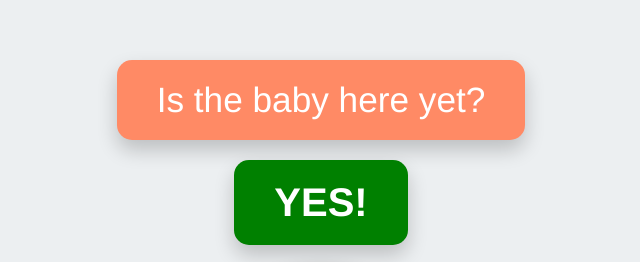
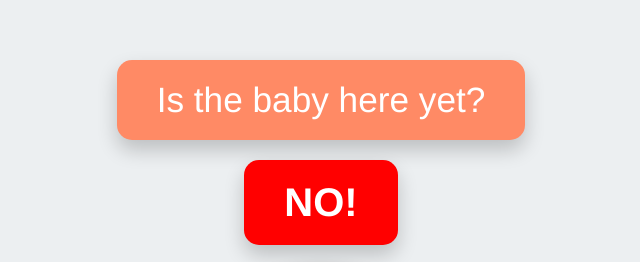
Before and after one commit to anony-ammar/is-baby2-here-yet, a plain HTML site: page index.html in a window 1280 px wide. Shown: the part 151-413 px from the top of the page, without its empty margins (319-959 px from the left). Drawn offline with Linux system fonts and the light colour scheme.

Commit message:
Update index.html for no

```diff
--- a/index.html
+++ b/index.html
@@ -31,7 +31,7 @@
     .answer {
         font-size: 2.5em; /* Larger font for emphasis on the answer */
         font-weight: bold; /* Bold for emphasis */
-        background-color: green; /* Deeper red to highlight the answer */
+        background-color: red; /* Deeper red to highlight the answer */
     }
     img {
         width: 220px; /* Adjusted width */
@@ -46,7 +46,7 @@
     Is the baby here yet?
 </div>
 <div class="answer">
-    YES!
+    NO!
 </div>
 <img src="https://png.pngtree.com/png-clipart/20201208/original/pngtree-cute-baby-clipart-png-image_5579298.jpg" alt="Cute Baby">
 </body>
```
